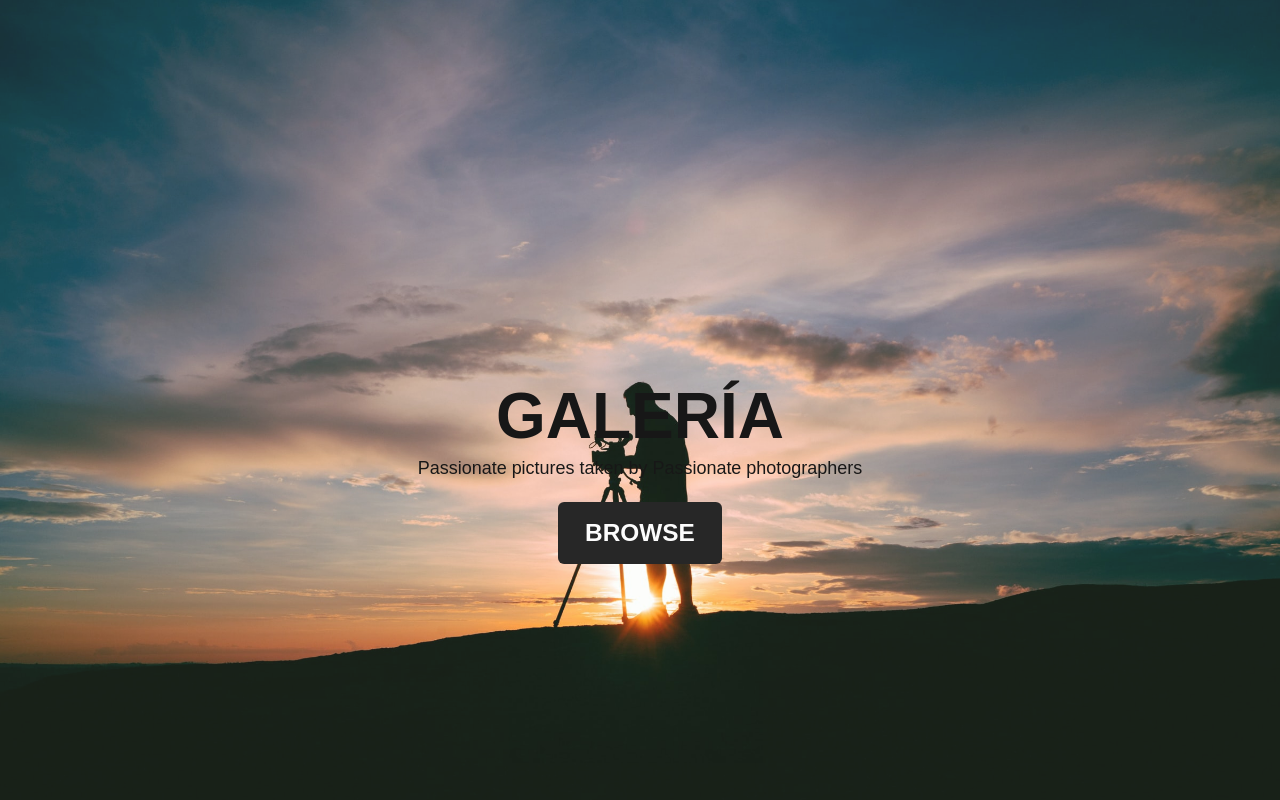
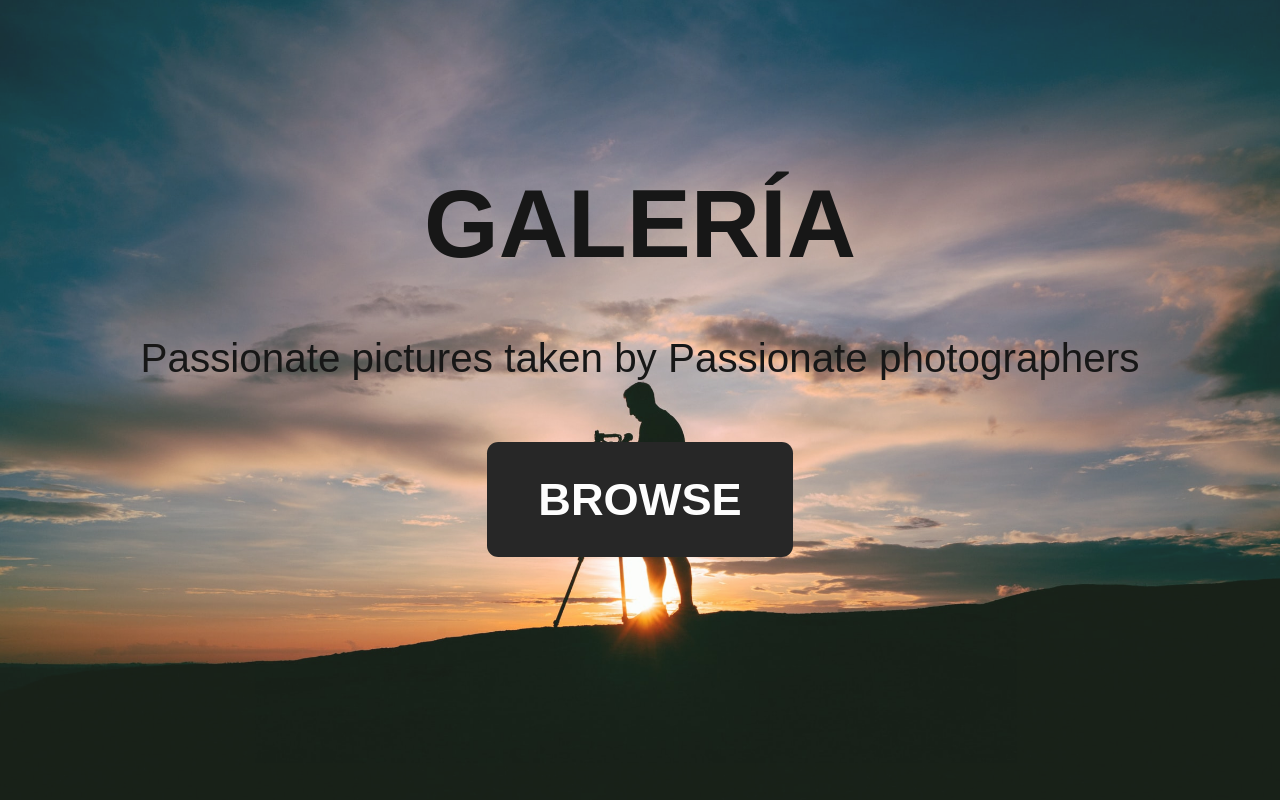
Before and after one commit to sahil1331/gallery, a plain HTML site: page index.html in a window 1280 px wide. Shown: the top 800 px of the page. Drawn offline with Linux system fonts and the light colour scheme.

Commit message:
added some responsive media queries

```diff
--- a/style.css
+++ b/style.css
@@ -37,8 +37,8 @@ html {
 }
 
 #showcase .subtitle{
-    font-size: 1.124em;
-    padding : 10px 0;
+    font-size: 1.424em;
+    padding : 20px 0;
 }
 
 .btn{
@@ -49,7 +49,7 @@ html {
     font-weight: 700;
     text-transform: uppercase;
     font-size: 1.525rem;
-    margin-top: 0.54em;
+    margin-top: 1em;
     padding: .7em 1.125em;
     border-radius: 0.25em;
     transition: transform 250ms ease-in-out;
@@ -142,3 +142,63 @@ footer{
     margin-top: 2em;
     padding: 1em;
 }
+
+
+@media screen and (min-width:648px){
+
+
+    #showcase .prmtitle {
+        font-size: 5em;
+        padding-top:15%;
+        text-transform: uppercase;
+        line-height: 1;
+    }
+
+    #showcase .subtitle{
+        font-size: 1.524em;
+        padding : 13px 0;
+    }
+
+    .btn{
+
+        font-size: 1.825rem;
+        margin-top: 0.54em;
+
+    }
+
+    .btn:hover,.btn:focus{
+        transform: scale(1.1);
+    }
+
+
+}
+
+
+@media screen and (min-width:1000px){
+
+
+    #showcase .prmtitle {
+        font-size: 6em;
+        padding-top:10%;
+        text-transform: uppercase;
+        line-height: 2;
+    }
+
+    #showcase .subtitle{
+        font-size: 2.524em;
+        padding : 15px 0;
+    }
+
+    .btn{
+
+        font-size: 2.825rem;
+        margin-top: 1em;
+
+    }
+
+    .btn:hover,.btn:focus{
+        transform: scale(1.3);
+    }
+
+
+}
```
